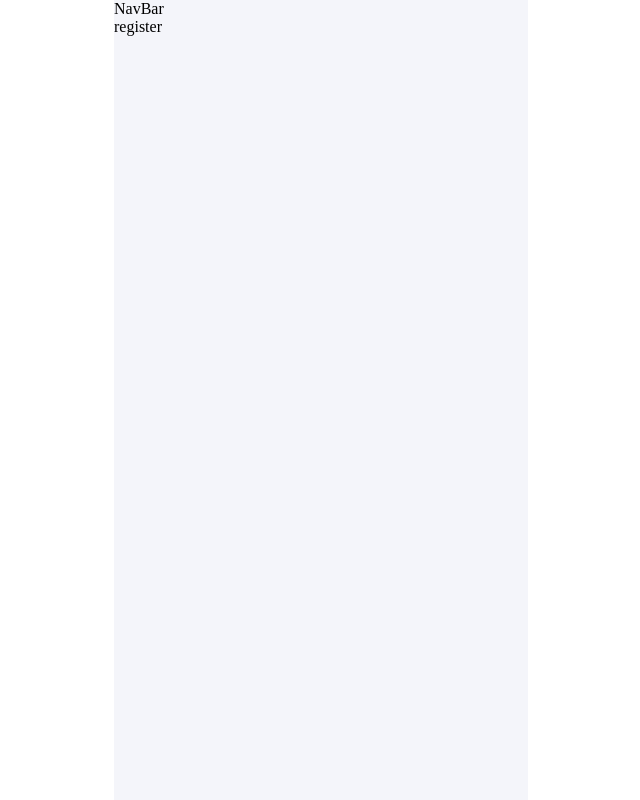
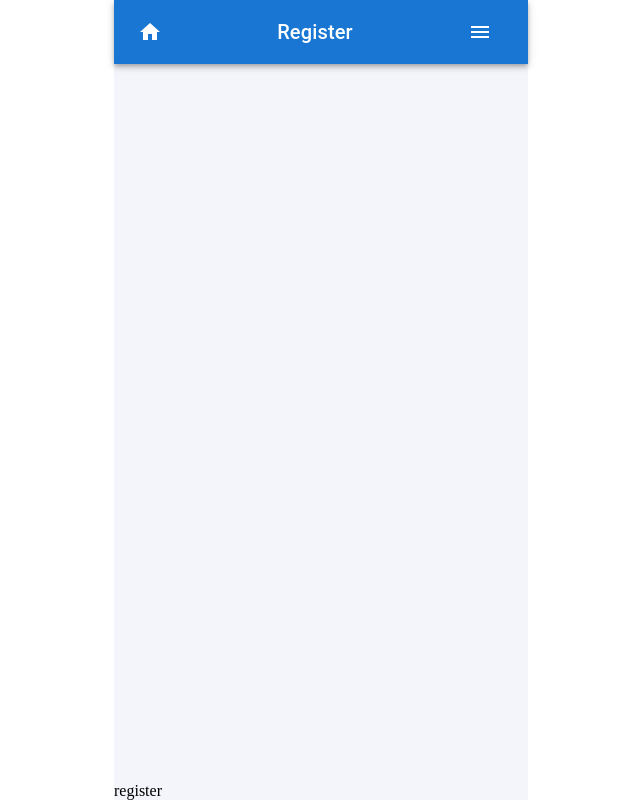
Before and after one commit to zewdu444/student_enrollment, a React (Create React App) app: page /register in a window 1280 px wide. Shown: the whole page, without its empty margins (319-959 px from the left). Built offline with nearby package versions, Linux system fonts and the light colour scheme.

Commit message:
Add navbar to register and detail page

```diff
--- a/package.json
+++ b/package.json
@@ -5,6 +5,7 @@
   "dependencies": {
     "@emotion/react": "^11.11.1",
     "@emotion/styled": "^11.11.0",
+    "@mui/icons-material": "^5.14.6",
     "@mui/material": "^5.14.6",
     "@reduxjs/toolkit": "^1.9.5",
     "@testing-library/jest-dom": "^5.17.0",
--- a/src/components/NavBar.js
+++ b/src/components/NavBar.js
@@ -1,8 +1,57 @@
-import React from 'react'
+import * as React from 'react';
+import AppBar from '@mui/material/AppBar';
+import Box from '@mui/material/Box';
+import Toolbar from '@mui/material/Toolbar';
+import Typography from '@mui/material/Typography';
+import IconButton from '@mui/material/IconButton';
+import MenuIcon from '@mui/icons-material/Menu';
+import ArrowBackIcon from '@mui/icons-material/ArrowBack';
+import HomeIcon from '@mui/icons-material/Home';
+import { Link, useLocation } from 'react-router-dom'
 
 function NavBar() {
+  const location = useLocation();
   return (
-    <div>NavBar</div>
+    <Box sx={{ flexGrow: 1 }}>
+    <AppBar position="static">
+      <Toolbar>
+      {location.pathname === '/register' ?
+      <IconButton
+      size="large"
+      edge="start"
+      color="inherit"
+      aria-label="menu"
+      sx={{ mr: 2 }} >
+      <HomeIcon />
+    </IconButton> :
+    <IconButton
+    component={Link}
+    to="/register"
+    size="large"
+    edge="start"
+    color="inherit"
+    aria-label="menu"
+    sx={{ mr: 2 }} >
+    <ArrowBackIcon />
+  </IconButton> }
+        <Typography variant="h6" component="div" sx={{
+          flexGrow: 1,
+          textAlign: 'center',
+        }}>
+          {location.pathname === '/register' ? 'Register' : 'Student Details'}
+        </Typography>
+        <IconButton
+        size="large"
+        edge="start"
+        color="inherit"
+        aria-label="menu"
+        sx={{ ml: 2 }}
+      >
+        <MenuIcon />
+      </IconButton>
+      </Toolbar>
+    </AppBar>
+  </Box>
   )
 }
 
--- a/src/components/Splash.js
+++ b/src/components/Splash.js
@@ -1,8 +1,17 @@
+import { Button, Stack, Typography } from '@mui/material'
 import React from 'react'
-
+import { Link } from 'react-router-dom'
 function Splash() {
   return (
-    <div>splash</div>
+    <Stack sx={{
+      display: 'flex',
+      flexDirection: 'column',
+       alignItems: 'center',
+        paddingTop: '15rem',
+    }}>
+      <Typography variant="h1" sx={{ fontSize: '2rem', textAlign: 'center'}}>Welcome to Student Enrollment</Typography>
+      <Button variant="contained" component={Link} to="/register" sx={{ margin: '0 auto', marginTop: '2rem', width: '10rem', height: '3rem', fontSize: '1.2rem' }}>Register</Button>
+    </Stack>
   )
 }
 
```
Also changed, not shown: 1 other file (tests, documents, lock files or other folders).
